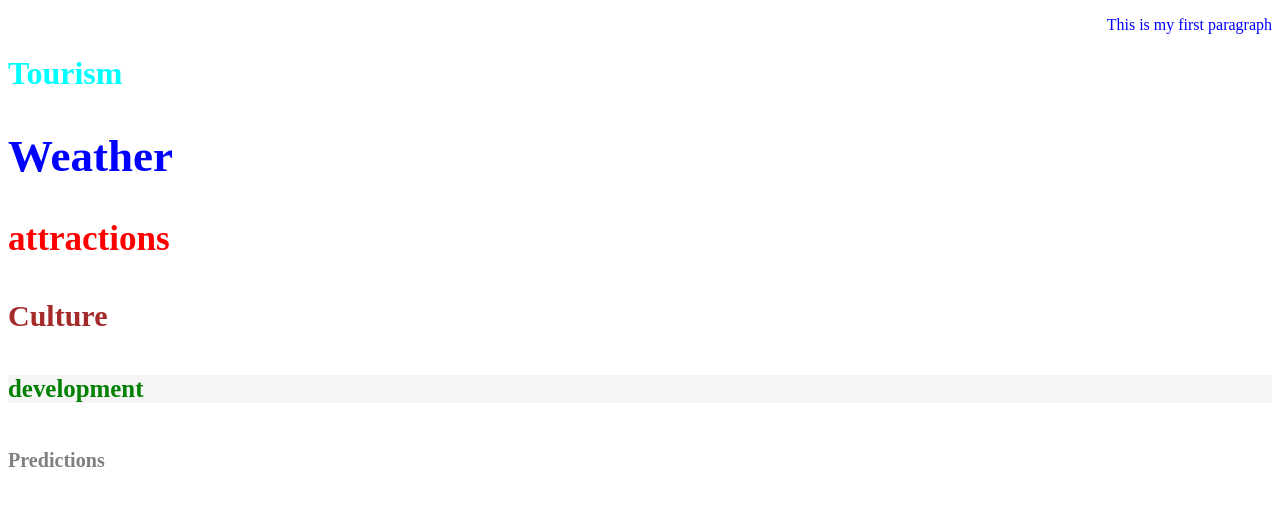
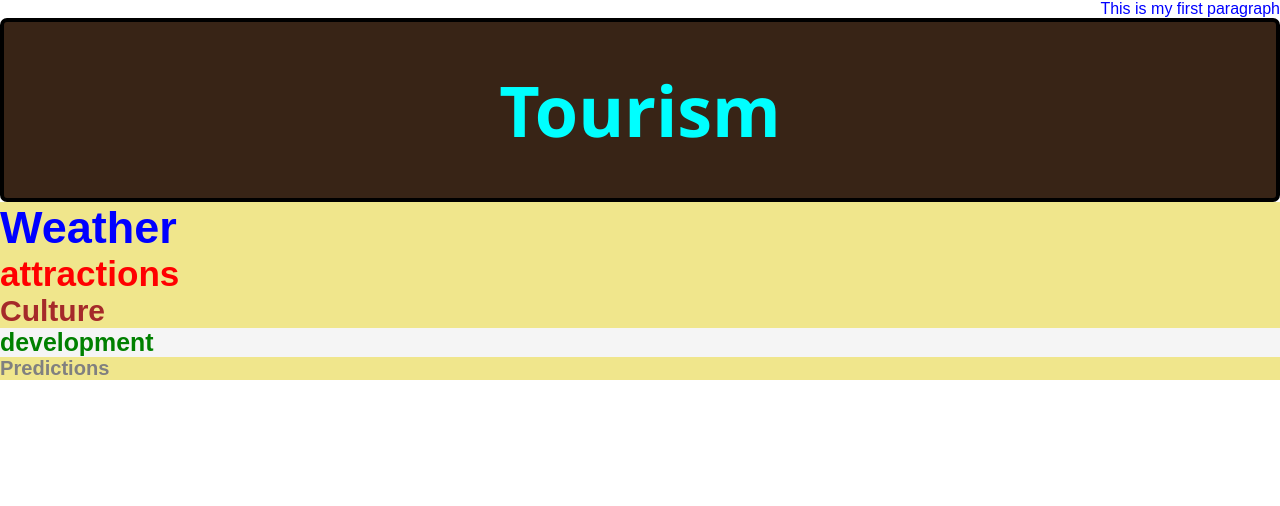
Before and after one commit to Iamfo/Intro-css, a plain HTML site: page index.html in a window 1280 px wide. Drawn offline with Linux system fonts and the light colour scheme.

Commit message:
added ( multiple class selector, universal selector switch, multiple assignment )

```diff
--- a/index.html
+++ b/index.html
@@ -8,10 +8,10 @@
     <title>css</title>
 </head>
 
-<body>
+<body class="wrapper">
     <header>
         <p>This is my first paragraph</p>
-        <h1 class="Tourism">Tourism</h1>
+        <h1 class="tourism travel vacation">Tourism</h1>
     </header>
     <main class="main__item">
         <h2 class="main__item-weather">Weather</h2>
--- a/style.css
+++ b/style.css
@@ -1,3 +1,10 @@
+*{
+    margin: 0;
+    padding: 0;
+    box-sizing: border-box;
+    font-family: Arial, Helvetica, sans-serif;
+}
+
 p{
     color: blue;
     text-align: right;
@@ -8,6 +15,29 @@ p{
 
 h1{
     color: aqua;
+    display: flex;
+    justify-content: center;
+}
+
+.tourism{
+    padding: 40px;
+    border: 4px solid black;
+    align-items: center;
+    font-size: 70px;
+    font-family: 'Segoe UI', Tahoma, Geneva, Verdana, sans-serif;
+}
+
+.travel{
+    background-color: rgb(56, 36, 22);
+    border-radius: 7px;
+    cursor: pointer;
+    transition: 0.3s all ease;
+}
+
+.vacation:hover{
+    background: purple;
+    color: rgb(133, 179, 48);
+
 }
 
 h2{
@@ -33,3 +63,7 @@ h5{
 h6{
     color: grey;
 }
+
+h2, h3, h4, h6{
+    background-color: khaki;
+}
```
